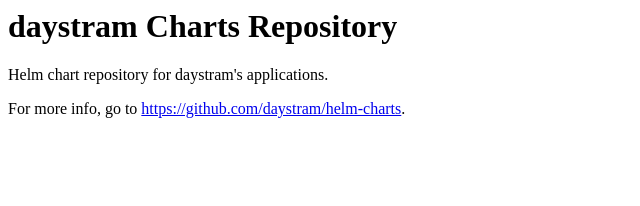
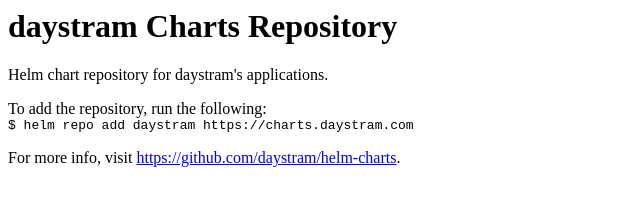
Before and after one commit to daystram/helm-charts, a plain HTML site: page docs/index.html in a window 1280 px wide. Shown: the whole page, without its empty margins (0-640 px from the left). Drawn offline with Linux system fonts and the light colour scheme.

Commit message:
docs: updated root index

```diff
--- a/docs/index.html
+++ b/docs/index.html
@@ -5,8 +5,11 @@
   <body>
     <h1>daystram Charts Repository</h1>
     <p>Helm chart repository for daystram's applications.</p>
+    <p>To add the repository, run the following:</br>
+      <code>$ helm repo add daystram https://charts.daystram.com</code>
+    </p>
     <p>
-      For more info, go to
+      For more info, visit
       <a href="https://github.com/daystram/helm-charts"
         >https://github.com/daystram/helm-charts</a
       >.
```
